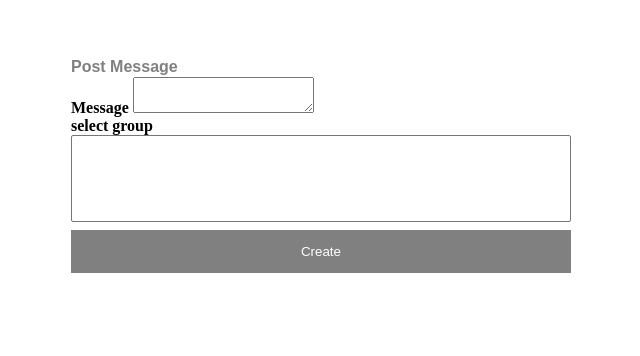
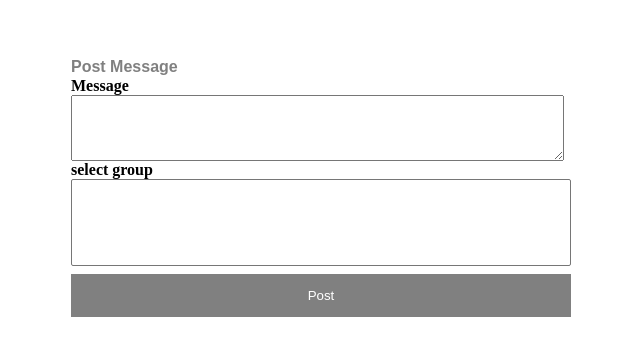
Before and after one commit to omolewaaa/POSTIT, a website: page template/message.html in a window 1280 px wide. Shown: the part 102-458 px from the top of the page, without its empty margins (313-953 px from the left). Drawn offline with Linux system fonts and the light colour scheme.

Commit message:
worked on template

```diff
--- a/template/message.html
+++ b/template/message.html
@@ -94,7 +94,8 @@ position:fixed;
 
 
     <label><b>Message</b></label>
-    <textarea size="5" weight = "10"></textarea>
+    <div class="container">
+    <textarea rows="4" cols="59"></textarea>
   </div>
     <div class="container">
     <label><b>select group</b></label>
@@ -109,7 +110,7 @@ position:fixed;
 </div>
     </div>
     <div class="clearfix">
-      <button type="submit"value="signupbtn">Create</a></button>
+      <button type="submit"value="signupbtn">Post</a></button>
     </div>
   </form>
 </body>
```
